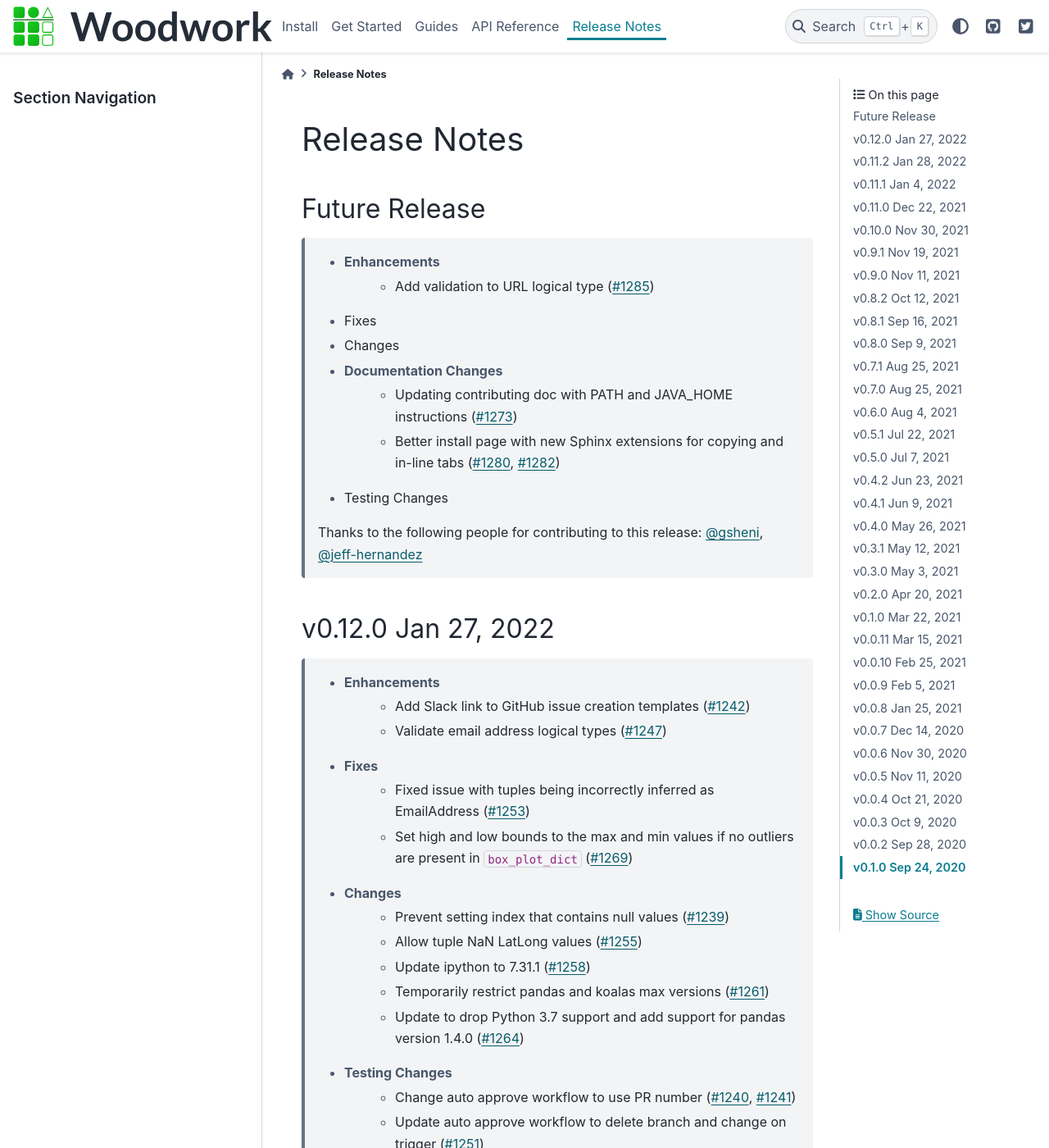
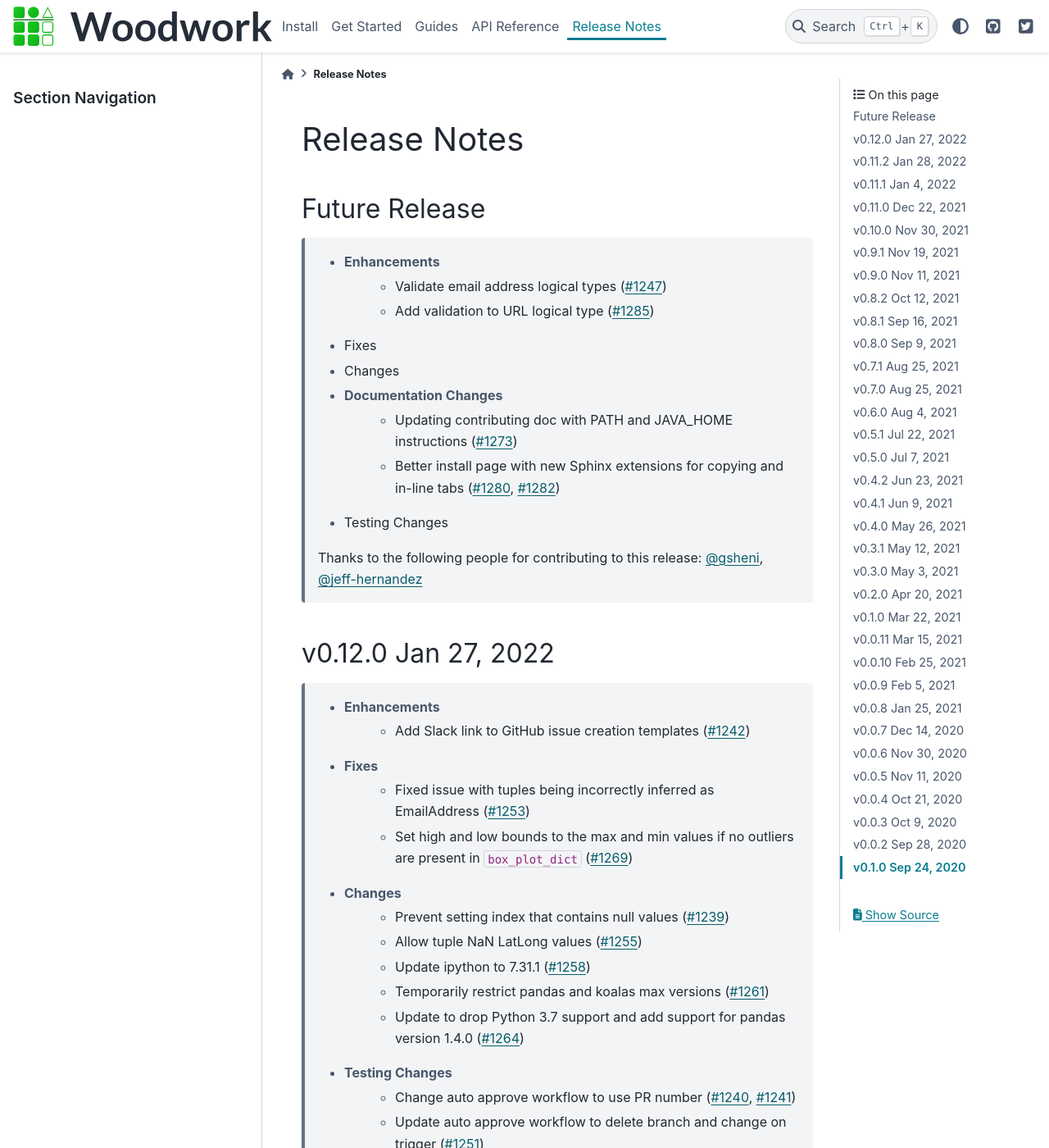
Before and after one commit to alteryx/woodwork, a Sphinx documentation site: the page built from docs/source/release_notes.rst, in a window 1280 px wide and 1400 px high. Shown: the whole window at 82% size. Built offline with Sphinx 7.4.7 and the PyData theme 0.15.4, drawn with Linux system fonts in a browser that asks for light colours; comment, search, counter and statistics services are not loaded; part of the change alters nothing that is shown.

```diff
--- a/docs/source/release_notes.rst
+++ b/docs/source/release_notes.rst
@@ -6,6 +6,7 @@ Release Notes
 Future Release
 ==============
     * Enhancements
+        * Validate email address logical types (:pr:`1247`)
         * Add validation to URL logical type (:pr:`1285`)
     * Fixes
     * Changes
@@ -22,7 +23,6 @@ v0.12.0 Jan 27, 2022
 ====================
     * Enhancements
         * Add Slack link to GitHub issue creation templates (:pr:`1242`)
-        * Validate email address logical types (:pr:`1247`)
     * Fixes
         * Fixed issue with tuples being incorrectly inferred as EmailAddress (:pr:`1253`)
         * Set high and low bounds to the max and min values if no outliers are present in ``box_plot_dict`` (:pr:`1269`)
```
